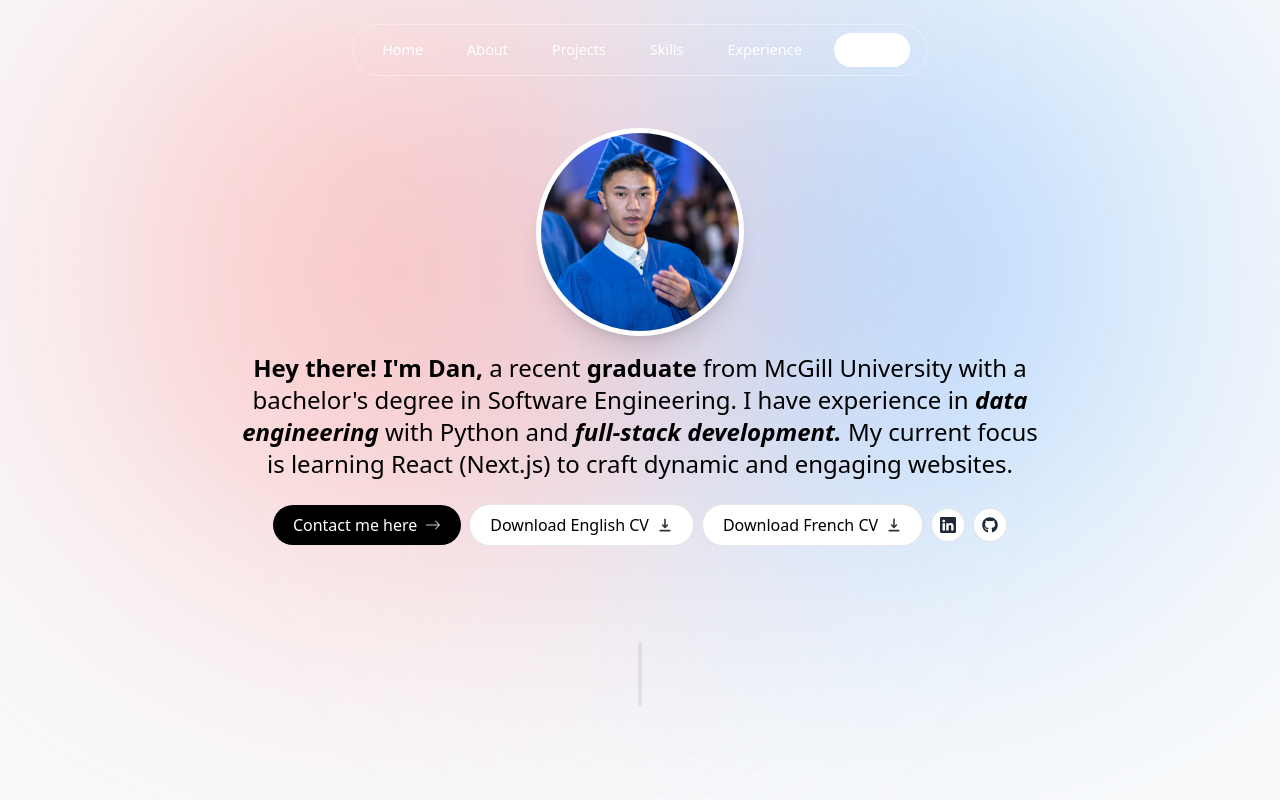
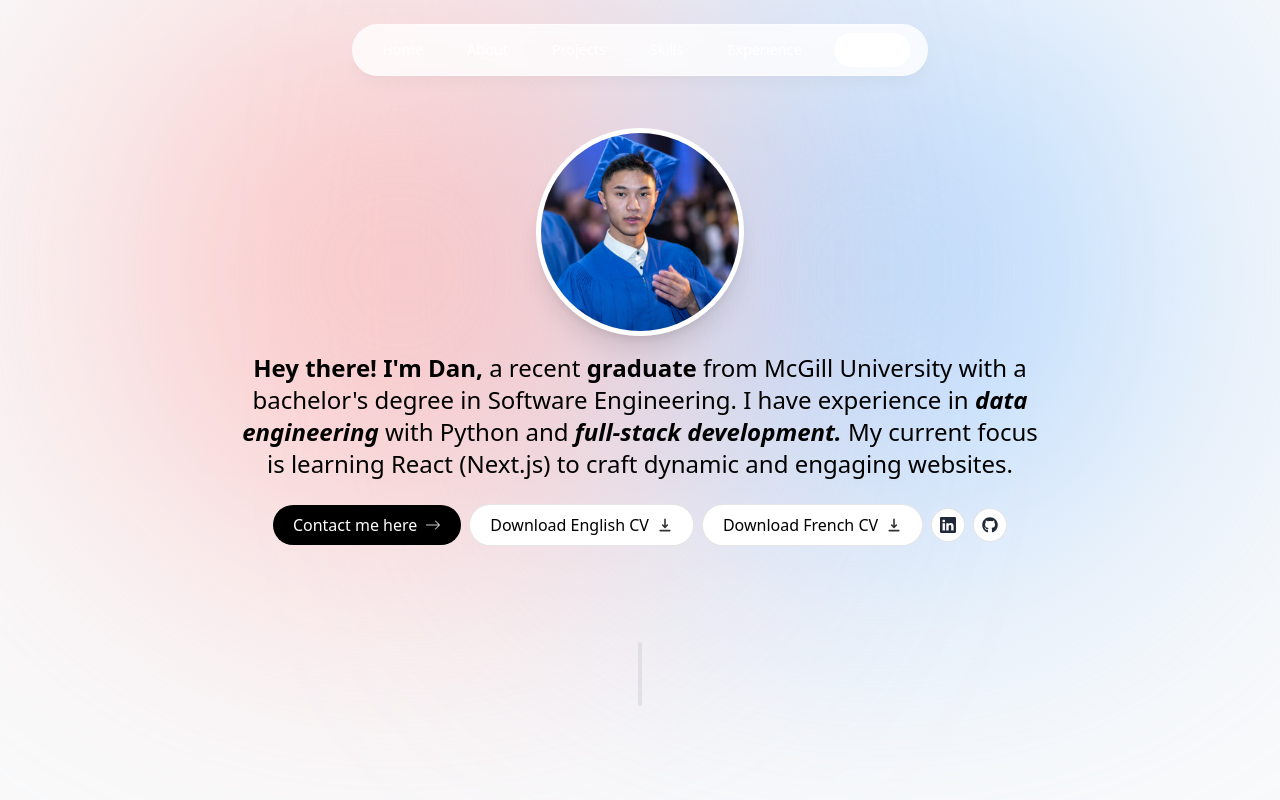
Before and after one commit to Danh4160/my_portfolio, a Next.js app: page / in a window 1280 px wide. Shown: the top 800 px of the page. Built offline with nearby package versions, Linux system fonts and the light colour scheme.

Commit message:
slight css formatting

```diff
--- a/app/layout.tsx
+++ b/app/layout.tsx
@@ -17,7 +17,9 @@ export default function RootLayout({
     <html lang="en" className="!scroll-smooth">
       <body className="bg-gray-50 text-gray-950 relative pt-32">
         <div
-          className="absolute top-[2rem] w-[30rem] h-[30rem] left-[40rem] z-100 rounded-full blur-[10rem] bg-blue-300 ">
+          className=
+          "absolute top-[2rem] w-[30rem] h-[30rem] left-[40rem] z-100 rounded-full blur-[10rem] bg-blue-300"
+          >
         </div>
 
         <div
--- a/components/about.tsx
+++ b/components/about.tsx
@@ -27,7 +27,7 @@ export function About() {
         id="about"
         ref={ref}
         >
-        <h2 className="text-3xl font-medium text-black mb-5">
+        <h2 className="text-center text-3xl font-medium text-black mb-5">
             About Me
         </h2>
 
--- a/components/navbar.tsx
+++ b/components/navbar.tsx
@@ -10,8 +10,8 @@ const Header = () => {
 
   return (
     <header className="z-[999] relative">
-        <motion.div className="fixed top-0 left-1/2 h-[4.5rem] w-full rounded-none border
-        border-white border-opacity-40 shadow-lgshadow-black/[0.03] backdrop-blur-[0.5rem] sm:top-6 sm:h-[3.25rem] sm:w-[36rem] sm:rounded-full dark:bg-gray-950 dark:border-black/40 dark:bg-opacity-75"
+        <motion.div
+        className="fixed top-0 left-1/2 h-[4.5rem] w-full rounded-none border border-white border-opacity-40 bg-white bg-opacity-80 shadow-lg shadow-black/[0.03] backdrop-blur-[0.5rem] sm:top-6 sm:h-[3.25rem] sm:w-[36rem] sm:rounded-full dark:bg-gray-950 dark:border-black/40 dark:bg-opacity-75"
             initial={{ y: -100, x: "-50%", opacity: 0 }}
             animate={{ y: 0, x: "-50%", opacity: 1}}
             >
```
